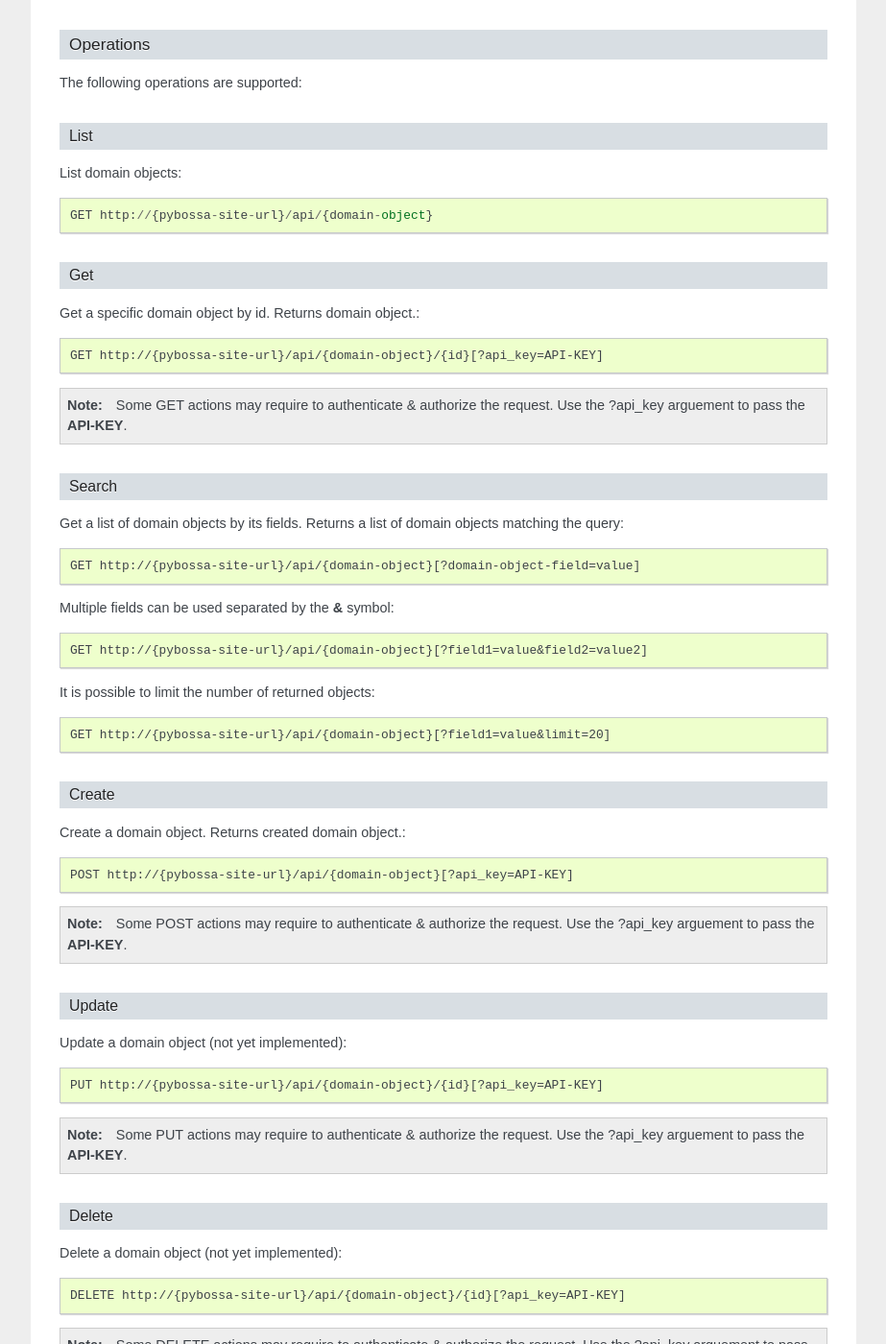
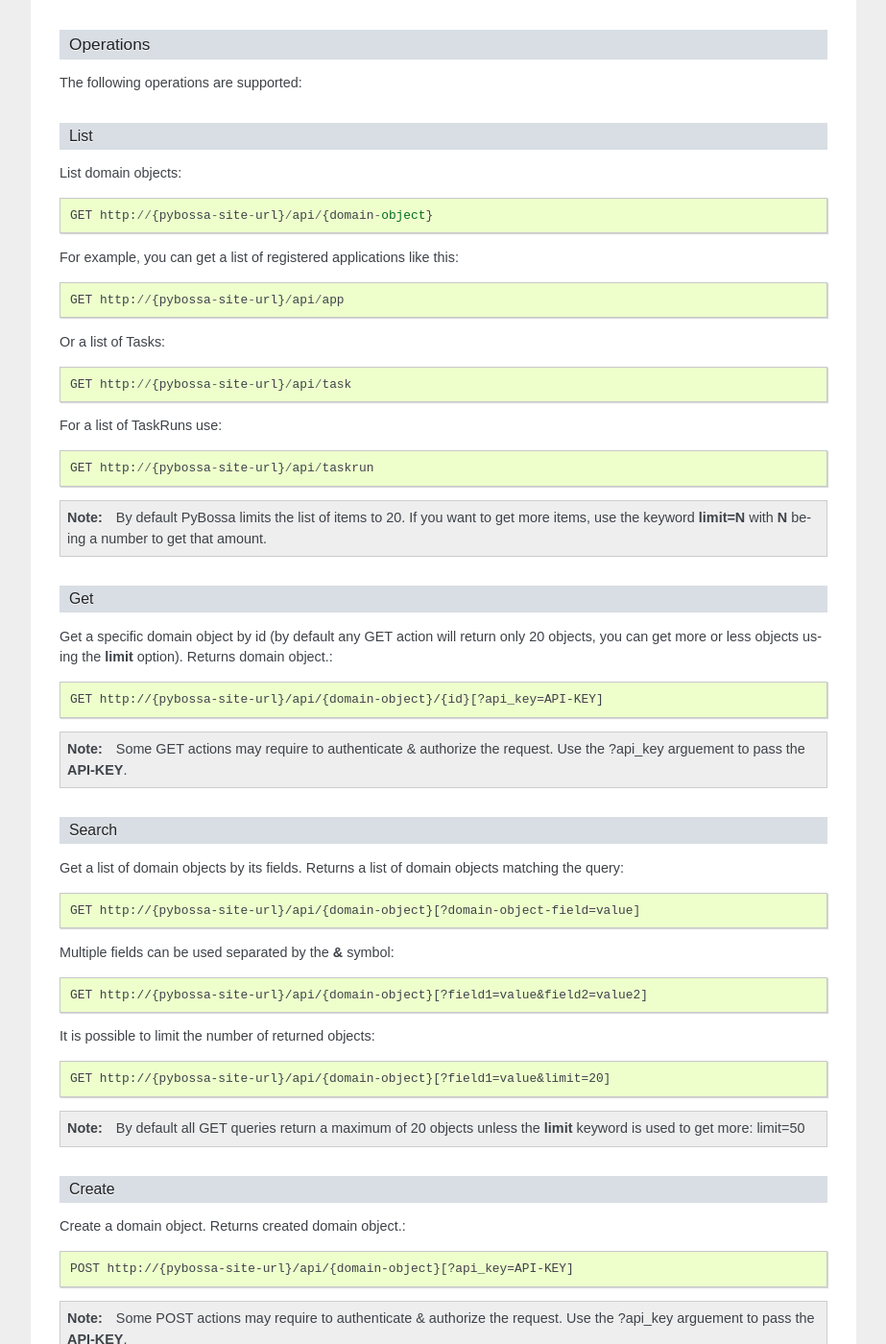
Before and after one commit to Scifabric/pybossa, a Sphinx documentation site: the page built from doc/model.rst, in a window 1280 px wide and 1400 px high, scrolled down 1528 px. Shown: the whole window at 96% size, without its empty margins (198-1121 px from the left). Built offline with Sphinx 7.4.7, drawn with Linux system fonts in a browser that asks for light colours; some of the changed text lies outside the part shown.

Commit message:
Updated documentation for the API. Closes #173

```diff
--- a/doc/model.rst
+++ b/doc/model.rst
@@ -83,10 +83,29 @@
 
     GET http://{pybossa-site-url}/api/{domain-object}
 
+For example, you can get a list of registered applications like this::
+
+    GET http://{pybossa-site-url}/api/app
+
+Or a list of Tasks::
+
+    GET http://{pybossa-site-url}/api/task
+
+For a list of TaskRuns use::
+
+    GET http://{pybossa-site-url}/api/taskrun
+
+.. note::
+    By default PyBossa limits the list of items to 20. If you want to get more
+    items, use the keyword **limit=N** with **N** being a number to get that
+    amount.
+
 Get
 ~~~
 
-Get a specific domain object by id. Returns domain object.::
+Get a specific domain object by id (by default any GET action will return only
+20 objects, you can get more or less objects using the **limit** option).
+Returns domain object.::
 
     GET http://{pybossa-site-url}/api/{domain-object}/{id}[?api_key=API-KEY]
 
@@ -110,6 +129,9 @@
 
     GET http://{pybossa-site-url}/api/{domain-object}[?field1=value&limit=20]
 
+.. note::
+    By default all GET queries return a maximum of 20 objects unless the
+    **limit** keyword is used to get more: limit=50
 
 Create
 ~~~~~~
@@ -125,7 +147,7 @@
 Update
 ~~~~~~
 
-Update a domain object (not yet implemented)::
+Update a domain object::
 
   PUT http://{pybossa-site-url}/api/{domain-object}/{id}[?api_key=API-KEY]
 
@@ -136,7 +158,7 @@
 Delete
 ~~~~~~
 
-Delete a domain object (not yet implemented)::
+Delete a domain object::
 
   DELETE http://{pybossa-site-url}/api/{domain-object}/{id}[?api_key=API-KEY]
 
```
